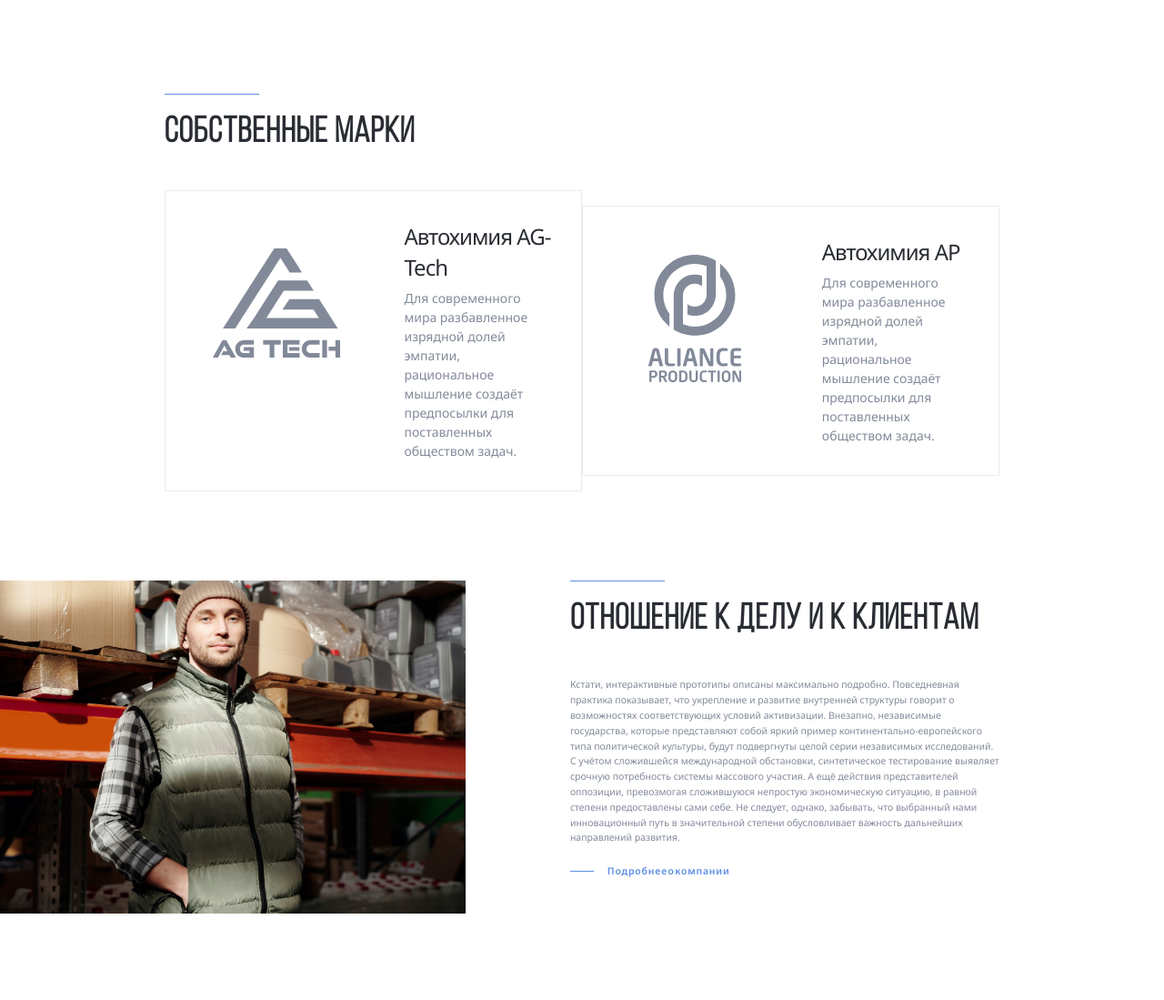
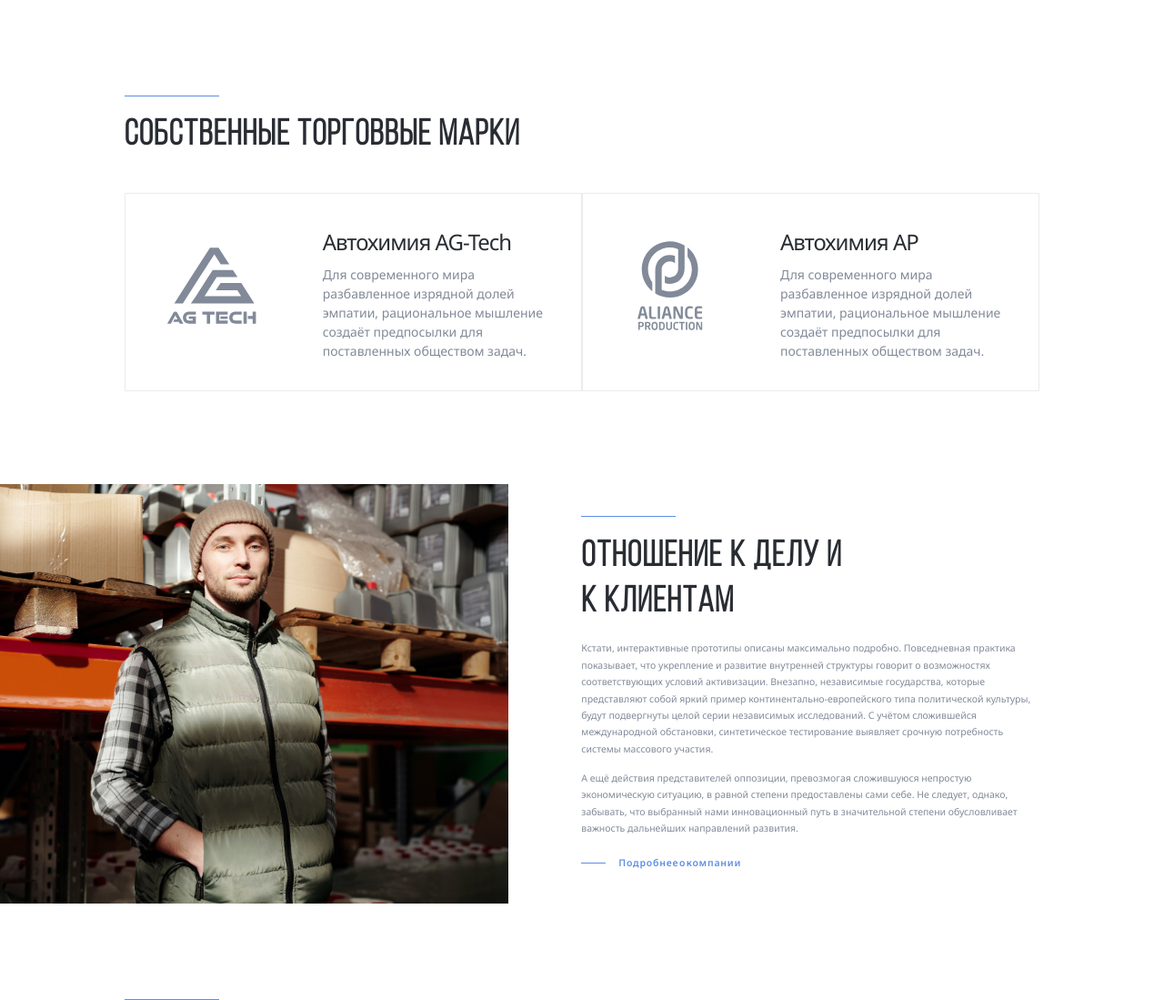
Before and after one commit to neksus-hub/Aliance, a PHP site: page / in a window 1280 px wide. Shown: the part 2427-3526 px from the top of the page at 91% size. Run offline with PHP 8.4, Linux system fonts and the light colour scheme; some libraries are stand-ins or nearby versions.

Commit message:
add: pixel-perfect + section clients + adaptive

```diff
--- a/css/style.css
+++ b/css/style.css
@@ -27,7 +27,7 @@ body {
   min-height: 100vh;
 }
 .container {
-  max-width: 87.5rem;
+  max-width: 95.875rem;
   margin: auto;
 }
 .header-img {
@@ -274,10 +275,10 @@ body {
   font-weight: 600;
   font-size: 3.75rem;
   font-family: Bebas Neue;
-  line-height: 120%;
+  line-height: 122%;
   color: #292d33;
   margin-top: 1.8rem;
-  letter-spacing: 0.11rem;
+  letter-spacing: 0.13rem;
   margin-bottom: 3.7rem;
 }
 .steps {
@@ -414,7 +415,7 @@ body {
   align-items: center;
   flex-wrap: wrap;
   margin: 0;
-  margin-bottom: 9.375rem;
+  margin-bottom: 9.7rem;
   width: 100%;
 }
 .mark:hover {
@@ -430,10 +431,10 @@ body {
   border: 1px solid var(--sep, #ebebf0);
   text-decoration: none;
   transition: border 0.2s;
-  padding: 3.125rem;
+  padding: 3.5rem 3.125rem 3.125rem 3.125rem;
   grid-template-columns: 180px 1fr;
   grid-template-rows: auto 1fr;
-  grid-column-gap: 50px;
+  grid-column-gap: 0.4rem;
   grid-template-areas:
     "logo title title"
     "logo text text";
@@ -444,6 +445,8 @@ body {
 .mark-img {
   grid-area: logo;
   fill: #828a99;
+  height: 12.375rem;
+  width: 11.9375rem;
 }
 .mark-title {
   grid-area: title;
@@ -466,20 +469,20 @@ body {
   line-height: 150%;
   color: var(--txt-2, #828a99);
   margin: 0;
-  margin-top: 0.625rem;
+  margin-top: 0.8rem;
 }
 
 .section-founder {
   position: relative;
-  margin-bottom: 10rem;
+  margin-bottom: 19rem;
 }
 
 .founder-photo {
   position: absolute;
-  width: 40%;
+  width: 43.7%;
   top: 0;
   left: 0;
-  height: 100%;
+  height: 43.875rem;
   object-fit: cover;
 }
 
@@ -490,29 +493,43 @@ body {
 }
 
 .founder-contant {
-  max-width: 45rem;
+  max-width: 48rem;
   height: 100%;
+  padding-top: 3.3rem;
 }
 
 .founder-title {
   font-size: 3.75rem;
   font-style: normal;
   font-weight: 600;
-  line-height: 120%;
+  line-height: 128%;
+  letter-spacing: 1.6px;
+  width: 300px;
   color: var(--txt, #292d33);
+  margin-bottom: 1.5rem;
 }
 
 .founder-text {
   font-size: 1rem;
   font-style: normal;
   font-weight: 400;
-  line-height: 160%;
   color: var(--txt-2, #828a99);
   margin: 0;
+  line-height: 175%;
+  margin-bottom: 1.3rem;
 }
+
+.button-link-founder {
+  margin-top: 2rem;
+}
+
 .clients-wrapper {
   display: flex;
-  gap: 50px;
+  gap: 19px;
+}
+
+.clients-title {
+  margin-bottom: 3rem;
 }
 
 .clients-content {
--- a/index.html
+++ b/index.html
@@ -396,7 +396,7 @@
     <div class="section">
       <div class="container">
         <div class="seporator"></div>
-        <h2 class="section-title marks-title">собственные марки</h2>
+        <h2 class="section-title marks-title">собственные торговвые марки</h2>
         <div class="marks">
           <div href="#" class="mark">
             <svg height="180" width="180" class="mark-img">
@@ -443,13 +443,18 @@
               политической культуры, будут подвергнуты целой серии независимых
               исследований. С учётом сложившейся международной обстановки,
               синтетическое тестирование выявляет срочную потребность системы
-              массового участия. А ещё действия представителей оппозиции,
-              превозмогая сложившуюся непростую экономическую ситуацию, в равной
-              степени предоставлены сами себе. Не следует, однако, забывать, что
-              выбранный нами инновационный путь в значительной степени
-              обусловливает важность дальнейших направлений развития.
+              массового участия.
             </p>
-            <a href="#" class="button-link">Подробнее о компании</a>
+            <p class="founder-text">
+              А ещё действия представителей оппозиции, превозмогая сложившуюся
+              непростую экономическую ситуацию, в равной степени предоставлены
+              сами себе. Не следует, однако, забывать, что выбранный нами
+              инновационный путь в значительной степени обусловливает важность
+              дальнейших направлений развития.
+            </p>
+            <a href="#" class="button-link button-link-founder"
+              >Подробнее о компании</a
+            >
           </div>
           <!-- /.fonder-contant -->
         </div>
```
Also changed, not shown: other parts of css/style.css (+185 -8 lines), other parts of index.html (+11 -11 lines), img/colorless.png (added).
